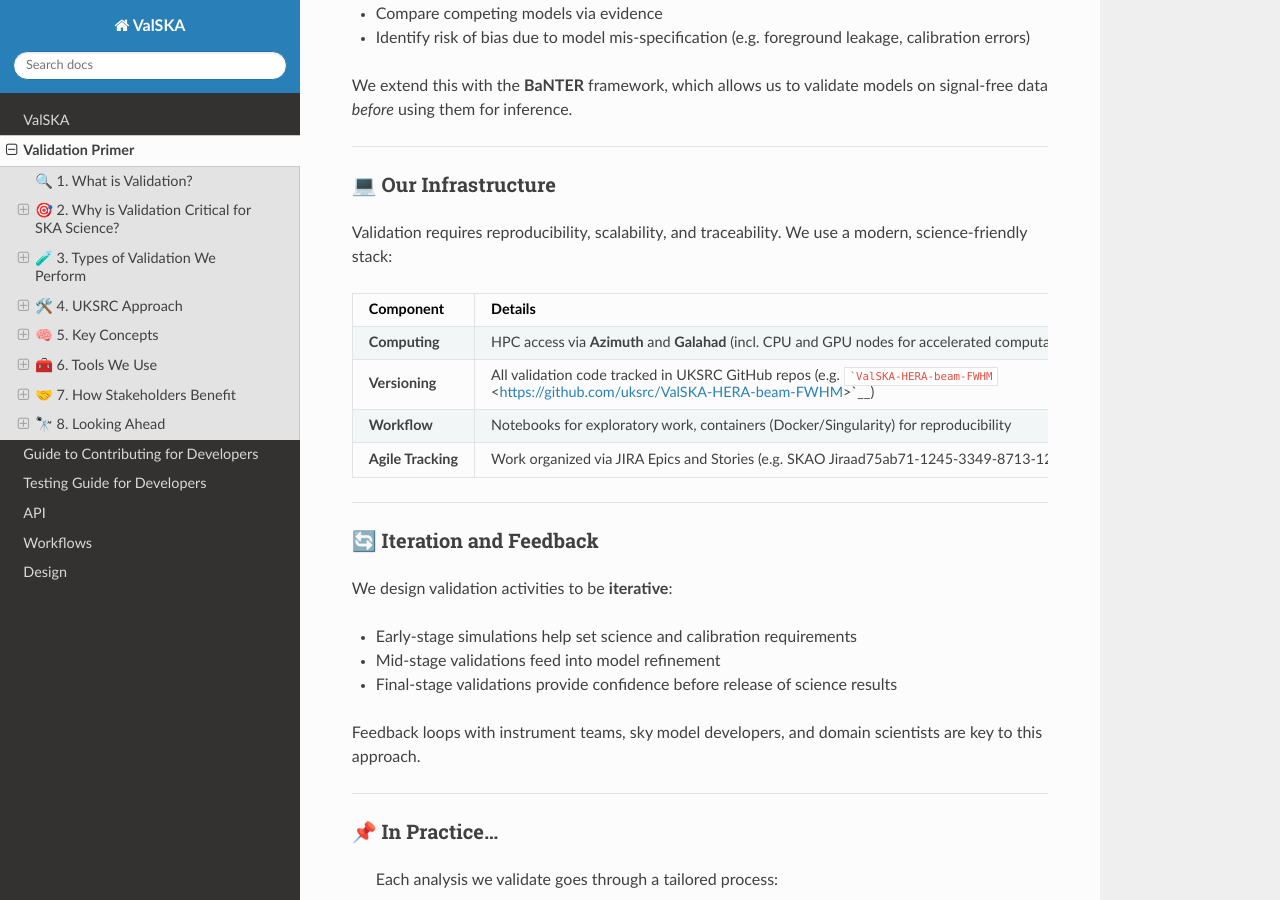
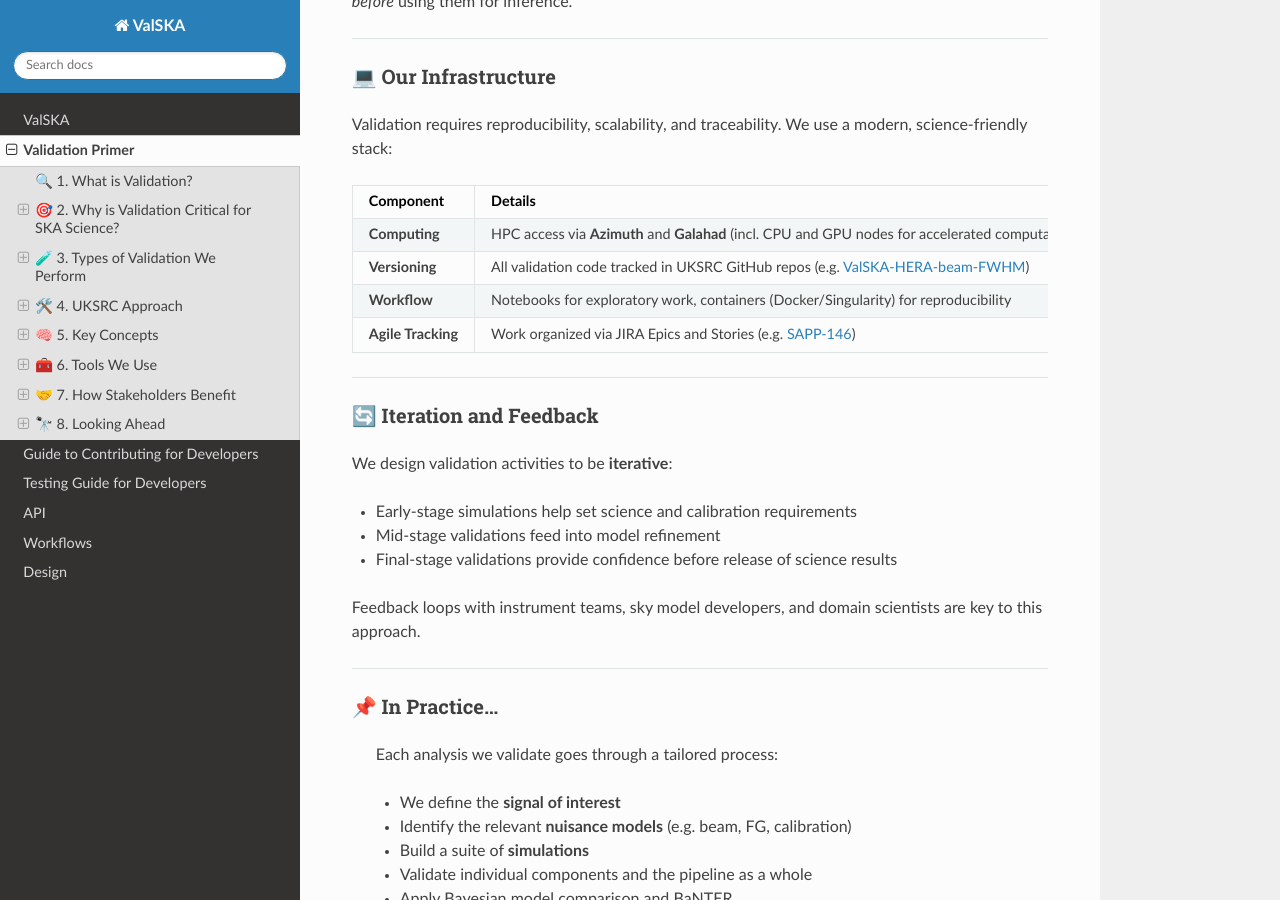
Before and after one commit to uksrc/ValSKA-HERA-beam-FWHM, a Sphinx documentation site: the page built from docs/source/validation.rst, in a window 1280 px wide and 900 px high, scrolled down 7632 px. Built offline with Sphinx 7.4.7 and the Read the Docs theme 3.1.0, drawn with Linux system fonts in a browser that asks for light colours; some of the changed text lies outside the part shown.

Commit message:
Links fixed

````diff
--- a/docs/source/validation.rst
+++ b/docs/source/validation.rst
@@ -128,7 +128,7 @@
 
 |
 
-The Role of UKSRC Science Validation Tools
+**The Role of UKSRC Science Validation Tools**
 
 As described in detail below, the UKSRC Science Validation and Tooling Team provides support to the community by:
 
@@ -186,17 +187,15 @@
 
 - Testing ``pyuvsim`` and ``Oscar`` against known visibility solutions (e.g. point sources, Gaussian beams).
 
-  -
+  - `STV-SDS-001: Telescope Simulation - Basic Validation <https://confluence.skatelescope.org/display/SRCSC/STV-SDS-001%3A+Telescope+Simulation+-+Basic+Validation>`__
 
 - Verifying beam model perturbations produce expected changes in effective FWHM
 
-  -
-
-  |
+  - `SAPP-161: STV-QADS-004: Documentation and Knowledge Transfer <https://confluence.skatelescope.org/display/SRCSC/SAPP-161%3A+STV-QADS-004%3A+Documentation+and+Knowledge+Transfer>`__
 
 - Cross-checks between ``pyuvsim``, ``OSKAR`` and ``fftvis`` for sky model consistency
 
-  -
+  - `STV-SDS-001: Telescope Simulation - Basic Validation <https://confluence.skatelescope.org/display/SRCSC/STV-SDS-001%3A+Telescope+Simulation+-+Basic+Validation>`__
 
 --------------
 
@@ -336,13 +335,13 @@
 +===================================+=========================================================================================================================================+
 | **Computing**                     | HPC access via **Azimuth** and **Galahad** (incl. CPU and GPU nodes for accelerated computation )                                       |
 +-----------------------------------+-----------------------------------------------------------------------------------------------------------------------------------------+
-| **Versioning**                    | All validation code tracked in UKSRC GitHub repos (e.g. ```ValSKA-HERA-beam-FWHM`` <https://github.com/uksrc/ValSKA-HERA-beam-FWHM>`__) |
+| **Versioning**                    | All validation code tracked in UKSRC GitHub repos (e.g. `ValSKA-HERA-beam-FWHM <https://github.com/uksrc/ValSKA-HERA-beam-FWHM>`__)     |
 +-----------------------------------+-----------------------------------------------------------------------------------------------------------------------------------------+
 | **Workflow**                      | Notebooks for exploratory work, containers (Docker/Singularity) for reproducibility                                                     |
 +-----------------------------------+-----------------------------------------------------------------------------------------------------------------------------------------+
 | **Agile Tracking**                | .. container:: content-wrapper                                                                                                          |
 |                                   |                                                                                                                                         |
-|                                   |    Work organized via JIRA Epics and Stories (e.g. SKAO Jiraad75ab71-1245-3349-8713-12bcc32bca7cSAPP-146)                               |
+|                                   |    Work organized via JIRA Epics and Stories (e.g. `SAPP-146 <https://jira.skatelescope.org/browse/SAPP-146>`__)                        |
 +-----------------------------------+-----------------------------------------------------------------------------------------------------------------------------------------+
 
 --------------
@@ -421,6 +420,8 @@
 
    **In short:** making validation open and reusable strengthens trust, fosters collaboration, and maximises the scientific value of our work.
 
+|
+
 🧠 5. Key Concepts
 ==================
 
@@ -562,15 +563,12 @@
 
 This flowchart shows a schematic representation of the HERA validation pipeline. Simulation and analysis flow from left to right, and top to bottom where applicable, as indicated by the black arrows. Broadly, the output of the **Input Data** step is sky and beam models in image space, which are then input to the **Visibility Simulation** step, which produces mock visibilities, spanning 24 hr of LST and the full frequency coverage of the instrument. At the **Systematic Simulation** step, these visibilities are transformed into the actual time sampling of the HERA observations over multiple days, downselected to the observed LST range, and have multiplicative and additive systematic and instrument effects applied. The input to the **Analysis Pipeline** step is then equivalent in format to the raw observed data, and the processing proceeds as if the simulated data were real, including using the same configuration parameters (e.g., smoothing scales and in-painting tolerances). At the **PSpec Pipeline** stage, further averaging and data selection occur before the estimation of the power spectrum in selected frequency (redshift) bands and LST ranges. (Figure credit: `Aguirre+2022 <https://arxiv.org/abs/2104.09547>`__)
 
-|
-
 --------------
 
 These concepts form the **intellectual backbone** of our validation framework -- combining physical realism, statistical rigour, and practical insight to support trustworthy SKA science.
 
 |
 
-|
 
 🧰 6. Tools We Use
 ==================
````
Also changed, not shown: other parts of docs/source/validation.rst (+8 -6 lines).
